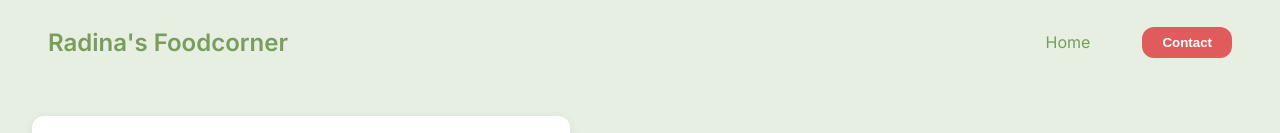
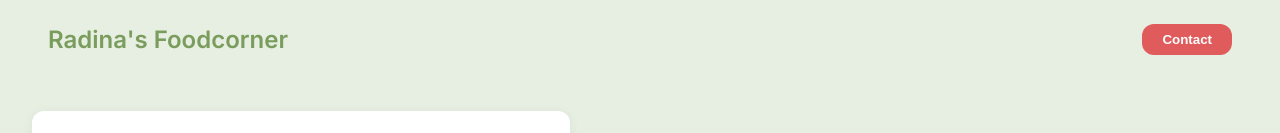
Before and after one commit to priyaaank/radinasfoodcorner, a React (Create React App) app: page / in a window 1280 px wide. Shown: the top 133 px of the page. Built offline with nearby package versions, Linux system fonts and the light colour scheme.

Commit message:
Removed Home href as we don't need it at the moment

```diff
--- a/src/components/Header.js
+++ b/src/components/Header.js
@@ -5,7 +5,6 @@ export default function Header() {
     <header className="header">
       <h1>Radina's Foodcorner</h1>
       <nav className="nav">
-        <a href="#">Home</a>
         <button className="order-btn">Contact</button>
       </nav>
     </header>
```
